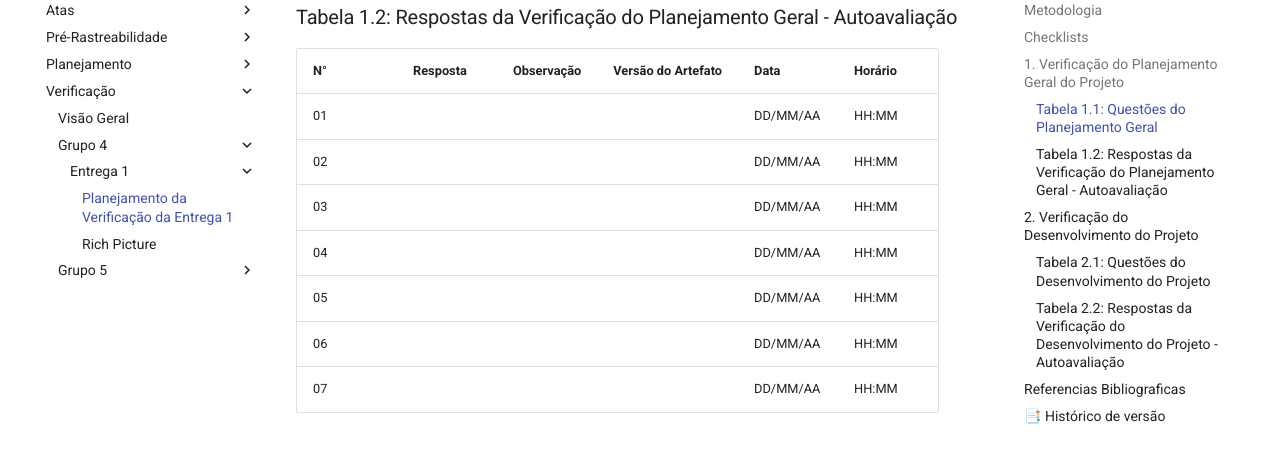
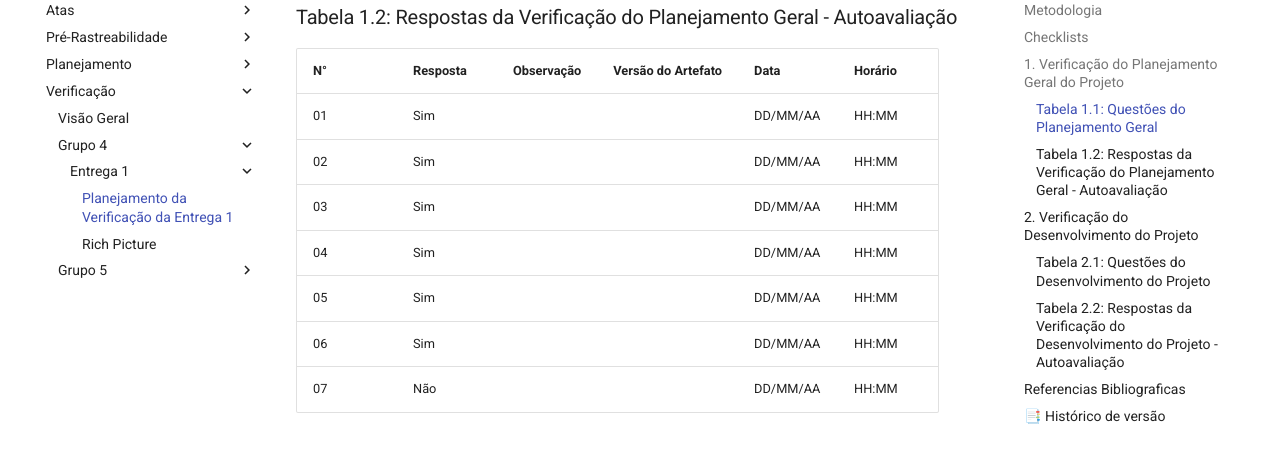
Before and after one commit to Requisitos-de-Software/2024.2-MeuSUSDigital, an MkDocs documentation site: the page built from docs/verificacao/grupo4/Entrega1/entrega1.md, in a window 1280 px wide and 1400 px high, scrolled down 1642 px. Shown: the part 152-625 px from the top of the window. Built offline with MkDocs 1.6.1 and Material for MkDocs 9.7.7, drawn with Linux system fonts in a browser that asks for light colours; some of the changed text lies outside the part shown.

Commit message:
Update entrega1.md

```diff
--- a/docs/verificacao/grupo4/Entrega1/entrega1.md
+++ b/docs/verificacao/grupo4/Entrega1/entrega1.md
@@ -37,13 +37,13 @@
 
 | N° | Resposta | Observação | Versão do Artefato | Data | Horário |
 |----|----------|------------|--------------------|------|---------|
-| 01 |  |  |  | DD/MM/AA | HH:MM |
-| 02 |  |  |  | DD/MM/AA | HH:MM |
-| 03 |  |  |  | DD/MM/AA | HH:MM |
-| 04 |  |  |  | DD/MM/AA | HH:MM |
-| 05 |  |  |  | DD/MM/AA | HH:MM |
-| 06 |  |  |  | DD/MM/AA | HH:MM |
-| 07 |  |  |  | DD/MM/AA | HH:MM |
+| 01 | Sim |  |  | DD/MM/AA | HH:MM |
+| 02 | Sim |  |  | DD/MM/AA | HH:MM |
+| 03 | Sim |  |  | DD/MM/AA | HH:MM |
+| 04 | Sim |  |  | DD/MM/AA | HH:MM |
+| 05 | Sim |  |  | DD/MM/AA | HH:MM |
+| 06 | Sim |  |  | DD/MM/AA | HH:MM |
+| 07 | Não |  |  | DD/MM/AA | HH:MM |
 
 ## 2. Verificação do Desenvolvimento do Projeto
 
@@ -65,15 +65,15 @@
 
 | N° | Resposta | Observação | Versão do Artefato | Data | Horário |
 |----|----------|------------|--------------------|------|---------|
-| 01 |  |  |  | DD/MM/AA | HH:MM |
-| 02 |  |  |  | DD/MM/AA | HH:MM |
-| 03 |  |  |  | DD/MM/AA | HH:MM |
-| 04 |  |  |  | DD/MM/AA | HH:MM |
-| 05 |  |  |  | DD/MM/AA | HH:MM |
-| 06 |  |  |  | DD/MM/AA | HH:MM |
-| 07 |  |  |  | DD/MM/AA | HH:MM |
-| 08 |  |  |  | DD/MM/AA | HH:MM |
-| 09 |  |  |  | DD/MM/AA | HH:MM |
+| 01 | Sim |  |  | DD/MM/AA | HH:MM |
+| 02 | Sim |  |  | DD/MM/AA | HH:MM |
+| 03 | Sim |  |  | DD/MM/AA | HH:MM |
+| 04 | Sim |  |  | DD/MM/AA | HH:MM |
+| 05 | Sim |  |  | DD/MM/AA | HH:MM |
+| 06 | Sim |  |  | DD/MM/AA | HH:MM |
+| 07 | Sim |  |  | DD/MM/AA | HH:MM |
+| 08 | Sim |  |  | DD/MM/AA | HH:MM |
+| 09 | Sim |  |  | DD/MM/AA | HH:MM |
 
 
 ## Referencias Bibliograficas
```
